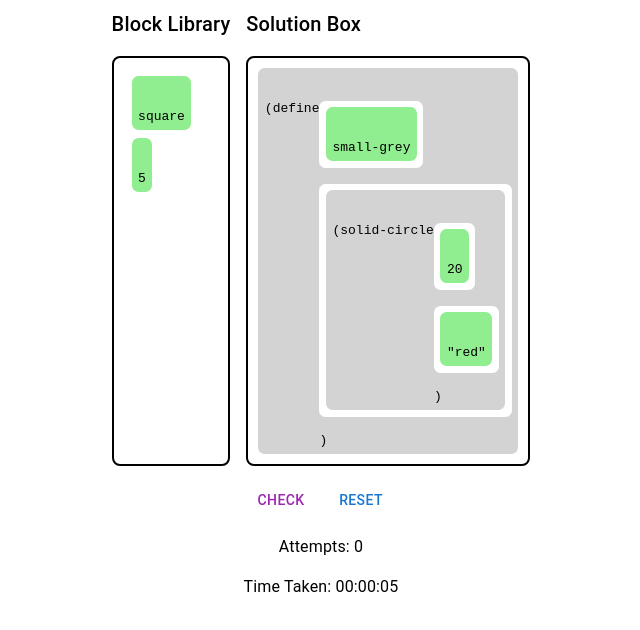
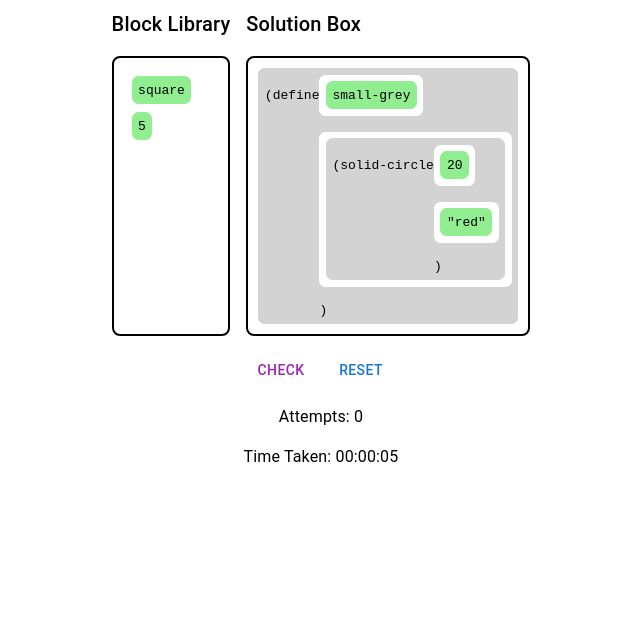
Before and after one commit to kimjulian-gc/Block-Parsons, a React (Vite) app: page / in a window 1280 px wide. Shown: the top 630 px of the page, without its empty margins (319-959 px from the left). Built offline with nearby package versions, Linux system fonts and the light colour scheme.

Commit message:
finished aligning blocks
checks if the current block has a child block, and if it does, aligns using baseline. if the block is empty, then it aligns using flex-start

```diff
--- a/src/block/Block.tsx
+++ b/src/block/Block.tsx
@@ -42,8 +42,6 @@ export function Block({ id, presentational: presentationalProp }: BlockProps) {
   // console.log(args);
   // console.log(name, argumentOptions,args)
 
-  let pad = 0;
-
   return (
   <Stack
     width={"fit-content"}
@@ -54,18 +52,22 @@ export function Block({ id, presentational: presentationalProp }: BlockProps) {
     spacing={2}
     useFlexGap
   >
-    <Stack direction="row" alignItems="flex-start" spacing={2} pt = "2.0em">
+    <Stack
+  direction="row"
+  alignItems={
+    args.some((arg) => arg !== null) ? "baseline" : "flex-start"
+  }
+  spacing={2}
+>
   {isConstant ? null : "("}
   {name}
 
   {args.length > 0 && (
     <Stack spacing={2}>
       {presentational ? (
-            <PresentationalArgumentSlot idSuffix={`${name}:${id}:0`} blockId={args[0]}
-            />
+        <PresentationalArgumentSlot idSuffix={`${name}:${id}:0`} blockId={args[0]} />
       ) : (
-            <ArgumentSlot idSuffix={`${name}:${id}:0`} blockId={args[0]}
-            />
+        <ArgumentSlot idSuffix={`${name}:${id}:0`} blockId={args[0]} />
       )}
       {args.slice(1).map((blockId, index) => {
         const realIndex = index + 1;
```
Lines whose indentation alone changed are shown as unchanged.
